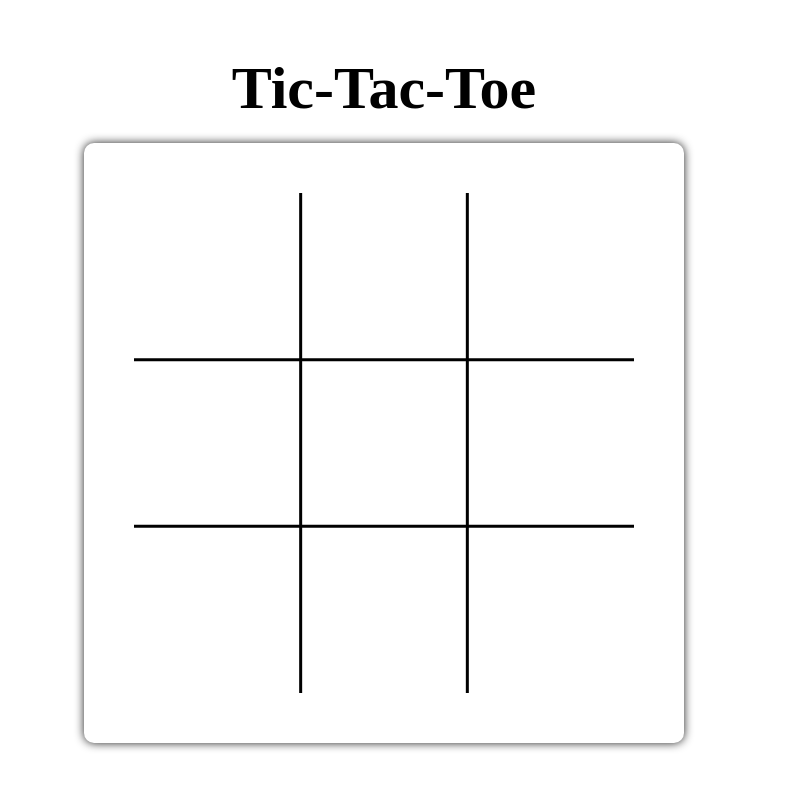
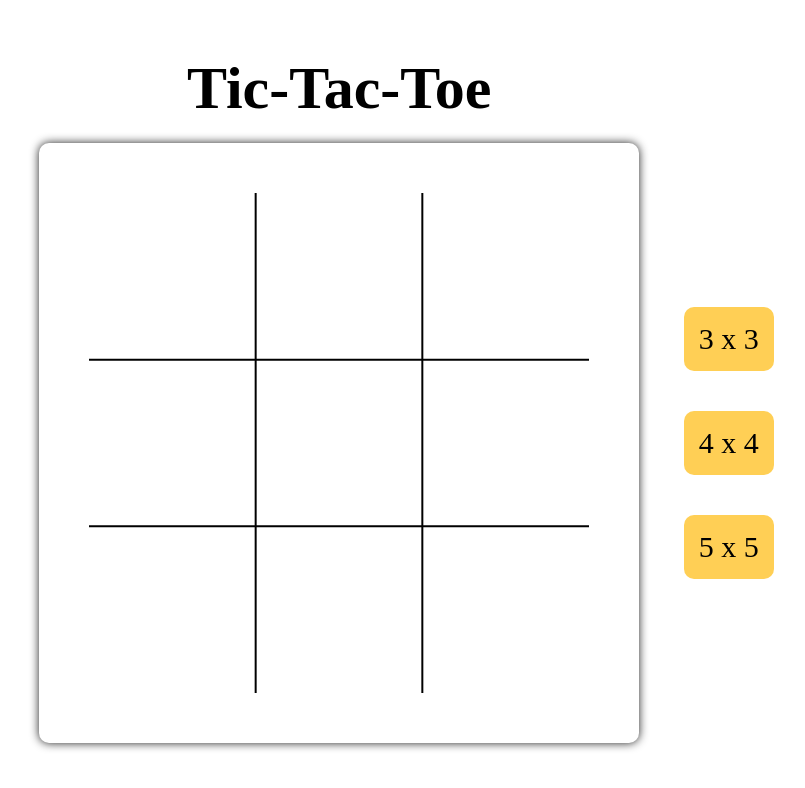
Before and after one commit to YVSMurthy/tic_tac_toe_gameTree, a plain HTML site: page index.html in a window 1280 px wide. Shown: the whole page, without its empty margins (256-1061 px from the left). Drawn offline with Linux system fonts and the light colour scheme.

Commit message:
made generic for nxn board n=3to5

```diff
--- a/canvas.js
+++ b/canvas.js
@@ -7,106 +7,111 @@ let canvas = document.getElementById("canvas");
 let ctx = canvas.getContext("2d");
 
 let winnerName = document.getElementById("winner");
+let btn3 = document.getElementById("btn3");
+let btn4 = document.getElementById("btn4");
+let btn5 = document.getElementById("btn5");
 
 // making the tic tac toe board design ---------------------------------------------------------------------------------
 
 let grid = new Grid(50, 50, 500, 500);
 let n = 3;
-let gridLines = grid.getGridLines(n);
-ctx.lineWidth = 3;
+let board = new Board(n);
+let chance = 1;
+ctx.lineWidth = 2;
+let cursor = { x: 0, y: 0 };
 
-ctx.moveTo(gridLines.l1.x1, gridLines.l1.y1);
-ctx.lineTo(gridLines.l1.x2, gridLines.l1.y2);
+// function to create a new board and grid
+function drawGrid(gridSize) {
+    n = gridSize;
+    ctx.clearRect(0, 0, canvas.width, canvas.height);
+    winnerName.style.display = 'none';
 
-ctx.moveTo(gridLines.l2.x1, gridLines.l2.y1);
-ctx.lineTo(gridLines.l2.x2, gridLines.l2.y2);
+    // Draw grid lines
+    let gridLines = grid.getGridLines(n);
+    gridLines.forEach(line => {
+        ctx.beginPath();
+        ctx.moveTo(line.x1, line.y1);
+        ctx.lineTo(line.x2, line.y2);
+        ctx.stroke();
+    });
 
-ctx.moveTo(gridLines.l3.x1, gridLines.l3.y1);
-ctx.lineTo(gridLines.l3.x2, gridLines.l3.y2);
+    // Reset the game state
+    board = new Board(n);
+    chance = 1;
+}
 
-ctx.moveTo(gridLines.l4.x1, gridLines.l4.y1);
-ctx.lineTo(gridLines.l4.x2, gridLines.l4.y2);
+// event listner attachment function -----------------------------------------------------------------------------------
 
-ctx.stroke();
+function attachCanvasListeners() {
+    // Remove any existing event listeners to avoid duplicates
+    canvas.removeEventListener('mousedown', addSymbol);
 
-// ---------------------------------------------------------------------------------------------------------------------
-// constant declarations -----------------------------------------------------------------------------------------------
+    // Attach the event listener for handling clicks
+    canvas.addEventListener('mousedown', addSymbol);
+}
 
-let cursor = {
-    x: 0,
-    y: 0
+function startNewGame(gridSize) {
+    drawGrid(gridSize);
+    attachCanvasListeners();
 }
-let chance = 1
 
-let board = (new Board(n));
+// default game mode
+startNewGame(3);
 
-// ---------------------------------------------------------------------------------------------------------------------
 // updating current cursor positions dynamically -----------------------------------------------------------------------
 
 canvas.addEventListener('mousemove', (event) => {
     let rect = canvas.getBoundingClientRect();
     cursor.x = event.clientX - rect.left;
     cursor.y = event.clientY - rect.top;
-})
+});
 
-// ---------------------------------------------------------------------------------------------------------------------
 // logic for displaying the X or O symbol if clicked on the canvas -----------------------------------------------------
 
-canvas.addEventListener('mousedown', function addSymbol() {
-    if (cursor.x >= grid.x && cursor.x <= grid.x+grid.width
-        && cursor.y >= grid.y && cursor.y <= grid.y+grid.height) {
+function addSymbol() {
+    if (cursor.x >= grid.x && cursor.x <= grid.x + grid.width
+        && cursor.y >= grid.y && cursor.y <= grid.y + grid.height) {
 
-        // finding the row and column offset
-        let col = Math.floor(((cursor.x-grid.x) * 3) / grid.width);
-        let row = Math.floor(((cursor.y-grid.y) * 3) / grid.width);
+        // Calculate row and column indices
+        let col = Math.floor(((cursor.x - grid.x) * n) / grid.width);
+        let row = Math.floor(((cursor.y - grid.y) * n) / grid.height);
 
-        // if that place is empty then only fill
-        if (board.getElem(row, col) == 0) {
-
-            // cross chance
-            let shape1 = new Cross(50+(col*grid.width)/3, 50+(grid.width*row)/3, grid.width/3);
+        // Check if the cell is empty
+        if (board.getElem(row, col) === 0) {
+            // Draw cross for player
+            let shape1 = new Cross(50 + (col * grid.width) / n, 50 + (grid.width * row) / n, grid.width / n);
             let cross = shape1.getShape();
 
             ctx.moveTo(cross.l1.x1, cross.l1.y1);
             ctx.lineTo(cross.l1.x2, cross.l1.y2);
             ctx.moveTo(cross.l2.x1, cross.l2.y1);
             ctx.lineTo(cross.l2.x2, cross.l2.y2);
-            ctx.stroke()
+            ctx.stroke();
 
             board.updateBoard(row, col, chance);
             chance = -1;
 
-            // check if cross wins
-            // if winner, then stop the game and declare winner
-            if (board.checkWinner(1) != 0) {
+            // Check for winner or draw
+            if (board.checkWinner(1) !== 0) {
                 winnerName.textContent = "The winner is Player 1";
-                setTimeout(() => {
-                    winnerName.style.display = 'block';
-                }, 500)
-                canvas.removeEventListener('mousedown',addSymbol)
+                winnerName.style.display = 'block';
+                canvas.removeEventListener('mousedown', addSymbol);
                 return;
             }
-            // if the game draws
-            else if (board.isOver()) {
+            if (board.isOver()) {
                 winnerName.textContent = "DRAW";
-                setTimeout(() => {
-                    winnerName.style.display = 'block';
-                }, 500)
-                canvas.removeEventListener('mousedown',addSymbol)
+                winnerName.style.display = 'block';
+                canvas.removeEventListener('mousedown', addSymbol);
                 return;
             }
 
-
-            // give a small gap to give nice thinking like gap
+            // Computer's turn
             setTimeout(() => {
-                // Now circle (computer's chance)
-                // find the best move for current scenario
                 let gameTreeClassifier = new GameTreeClassifier(board.board, n);
-                // calculating best move based on minimax
                 gameTreeClassifier.alphabeta();
                 let bestMove = gameTreeClassifier.getBestMoves();
 
-                let shape2 = new Circle(50+(bestMove.col*grid.width)/3, 50+(grid.width*bestMove.row)/3, grid.width/3);
+                let shape2 = new Circle(50 + (bestMove.col * grid.width) / n, 50 + (grid.width * bestMove.row) / n, grid.width / n);
                 let circle = shape2.getShape();
 
                 ctx.beginPath();
@@ -116,28 +121,39 @@ canvas.addEventListener('mousedown', function addSymbol() {
                 board.updateBoard(bestMove.row, bestMove.col, chance);
                 chance = 1;
 
-                // check if circle wins
-                // if winner, then stop the game and declare winner
-                if (board.checkWinner(-1) != 0) {
+                // Check for winner or draw
+                if (board.checkWinner(-1) !== 0) {
                     winnerName.textContent = "The winner is Computer";
-                    setTimeout(() => {
-                        winnerName.style.display = 'block';
-                    }, 500)
-                    canvas.removeEventListener('mousedown',addSymbol)
+                    winnerName.style.display = 'block';
+                    canvas.removeEventListener('mousedown', addSymbol);
                     return;
                 }
-                // if the game draws
-                else if (board.isOver()) {
+                if (board.isOver()) {
                     winnerName.textContent = "DRAW";
-                    setTimeout(() => {
-                        winnerName.style.display = 'block';
-                    }, 500)
-                    canvas.removeEventListener('mousedown',addSymbol)
+                    winnerName.style.display = 'block';
+                    canvas.removeEventListener('mousedown', addSymbol);
                     return;
                 }
-            }, 1000)
+            }, 1000);
         }
     }
+};
+
+// ---------------------------------------------------------------------------------------------------------------------
+
+// ---------------------------------------------------------------------------------------------------------------------
+// event listners to dynamically change the grid size and game type ----------------------------------------------------
+
+btn3.addEventListener('mousedown', () => {
+    startNewGame(3);
+})
+
+btn4.addEventListener('mousedown', () => {
+    startNewGame(4);
+})
+
+btn5.addEventListener('mousedown', () => {
+    startNewGame(5);
 })
 
 // ---------------------------------------------------------------------------------------------------------------------
--- a/grid.js
+++ b/grid.js
@@ -7,34 +7,28 @@ export class Grid {
     }
 
     getGridLines(n) {
-        let gridLines = {
-            l1: {
-                x1: this.x+this.width/n,
+        let gridLines = [];
+
+        // Vertical lines
+        for (let i = 1; i < n; i++) {
+            let x = this.x + (i * this.width) / n;
+            gridLines.push({
+                x1: x,
                 y1: this.y,
-                x2: this.x+this.width/n,
-                y2: this.y+this.height
-            },
+                x2: x,
+                y2: this.y + this.height,
+            });
+        }
 
-            l2: {
-                x1: this.x+(2*this.width)/n,
-                y1: this.y,
-                x2: this.x+(2*this.width)/n,
-                y2: this.y+this.height
-            },
-
-            l3: {
+        // Horizontal lines
+        for (let i = 1; i < n; i++) {
+            let y = this.y + (i * this.height) / n;
+            gridLines.push({
                 x1: this.x,
-                y1: this.y+this.height/n,
-                x2: this.x+this.width,
-                y2: this.y+this.height/n
-            },
-
-            l4: {
-                x1: this.x,
-                y1: this.y+(2*this.height)/n,
-                x2: this.x+this.width,
-                y2: this.y+(2*this.height)/n
-            }
+                y1: y,
+                x2: this.x + this.width,
+                y2: y,
+            });
         }
 
         return gridLines;
--- a/index.html
+++ b/index.html
@@ -14,7 +14,11 @@
 
         <div id="play-area">
             <canvas id="canvas" width="600" height="600"></canvas>
-
+            <div id="options">
+                <div class="buttons" id="btn3">3 x 3</div>
+                <div class="buttons" id="btn4">4 x 4</div>
+                <div class="buttons" id="btn5">5 x 5</div>
+            </div>
             <h1 id="winner"></h1>
         </div>
 
--- a/style.css
+++ b/style.css
@@ -23,6 +23,7 @@ main {
 #heading {
     font-size: 60px;
     margin-top: -3vh;
+    margin-left: -7vw;
 
 }
 
@@ -33,12 +34,32 @@ main {
     display: flex;
     align-items: center;
     justify-content: center;
-    gap: 3%;
+    gap: 5%;
 }
 
 #canvas {
     box-shadow: 0 0 10px #222222;
     border-radius: 10px;
+    cursor: pointer;
+    margin-left: 5%;
+}
+
+#options {
+    display: flex;
+    flex-direction: column;
+    align-items: center;
+    gap: 5vh;
+}
+
+.buttons {
+    padding: 15px;
+    font-size: 30px;
+    background-color: rgb(255, 207, 85);
+    border-radius: 10px;
+}
+
+.buttons:hover {
+    background-color: rgb(239, 186, 53);
     cursor: pointer;
 }
 
@@ -48,6 +69,7 @@ main {
     border: 1px solid black;
     background-color: #e4e4e4;
     position: absolute;
+    margin-left: -7vw;
     font-size: 50px;
     display: none;
 }
```
